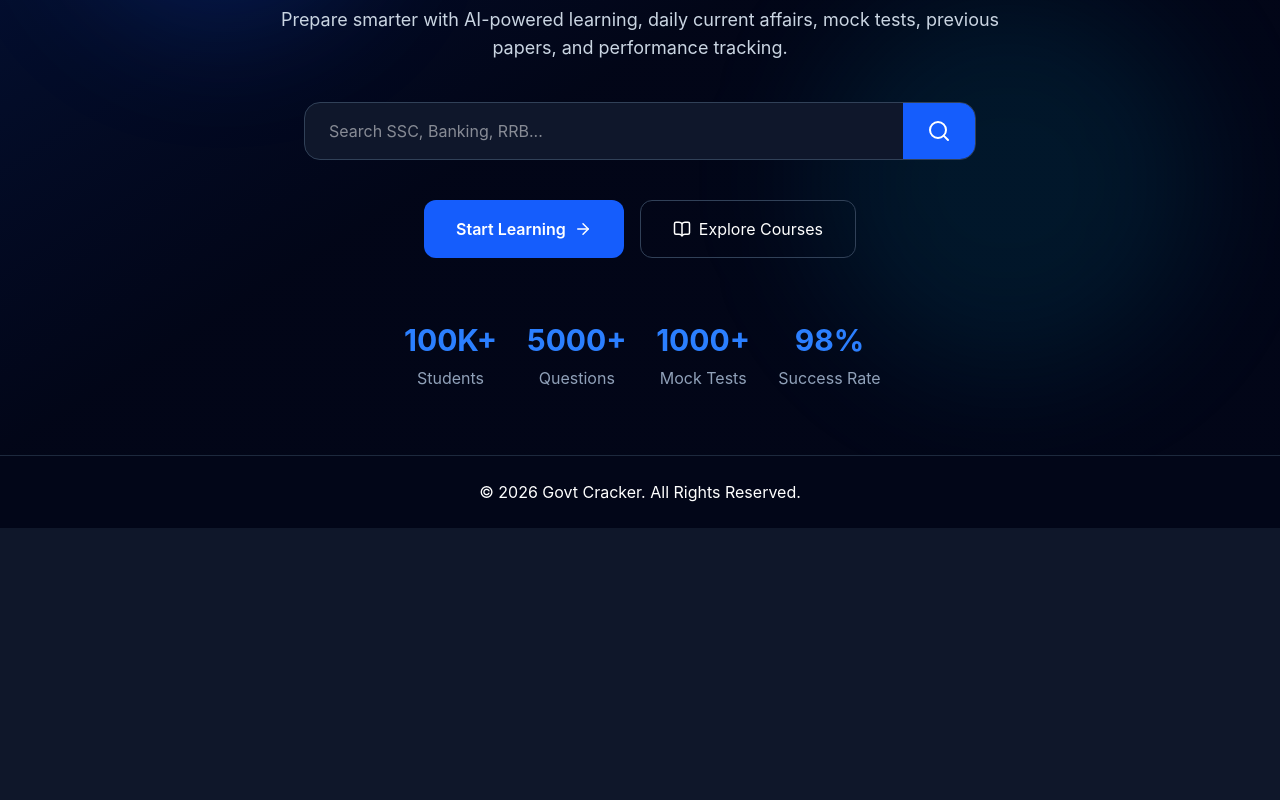
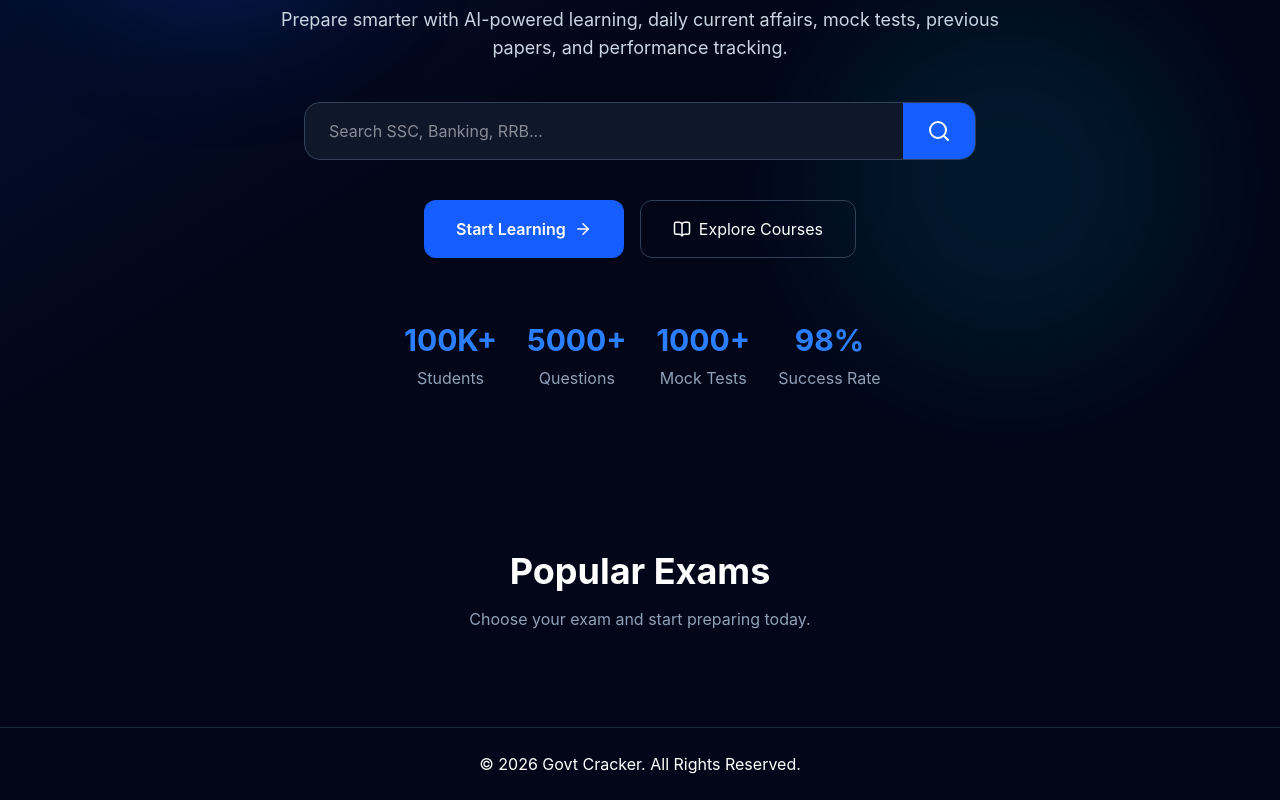
Before and after one commit to Chanduuu018/govt-cracker, a React (Vite) app: page / in a window 1280 px wide. Shown: the part 426-1226 px from the top of the page. Before the commit the page ends 954 px from the top, so only its background shows below. Built offline with nearby package versions, Linux system fonts and the light colour scheme.

Commit message:
feat: improve navbar navigation

```diff
--- a/src/App.tsx
+++ b/src/App.tsx
@@ -1,12 +1,14 @@
 import MainLayout from "./layouts/MainLayout";
 import Hero from "./components/home/Hero";
+import PopularExams from "./components/home/PopularExams";
 
-function App() {
+const App = () => {
   return (
     <MainLayout>
       <Hero />
+      <PopularExams />
     </MainLayout>
   );
-}
+};
 
 export default App;
--- /dev/null
+++ b/src/components/home/PopularExams.tsx
@@ -0,0 +1,19 @@
+import Section from "../ui/Section";
+
+const PopularExams = () => {
+  return (
+    <Section>
+      <div className="text-center">
+        <h2 className="text-4xl font-bold text-white">
+          Popular Exams
+        </h2>
+
+        <p className="mt-4 text-slate-400">
+          Choose your exam and start preparing today.
+        </p>
+      </div>
+    </Section>
+  );
+};
+
+export default PopularExams;
--- a/src/components/ui/Card.tsx
+++ b/src/components/ui/Card.tsx
@@ -0,0 +1,15 @@
+import type { ReactNode } from "react";
+
+interface CardProps {
+  children: ReactNode;
+}
+
+const Card = ({ children }: CardProps) => {
+  return (
+    <div className="rounded-2xl border border-slate-800 bg-slate-900/60 p-6 backdrop-blur-md transition-all duration-300 hover:-translate-y-2 hover:border-blue-500/40 hover:shadow-xl hover:shadow-blue-500/10">
+      {children}
+    </div>
+  );
+};
+
+export default Card;
--- /dev/null
+++ b/src/components/ui/Section.tsx
@@ -0,0 +1,17 @@
+import type { ReactNode } from "react";
+import Container from "./Container";
+
+interface SectionProps {
+  children: ReactNode;
+  className?: string;
+}
+
+const Section = ({ children, className = "" }: SectionProps) => {
+  return (
+    <section className={`py-24 ${className}`}>
+      <Container>{children}</Container>
+    </section>
+  );
+};
+
+export default Section;
--- a/src/constants/examCategories.ts
+++ b/src/constants/examCategories.ts
@@ -0,0 +1,38 @@
+export const examCategories = [
+  {
+    title: "SSC CGL",
+    icon: "🏛️",
+    questions: "1200+",
+    mocks: "50+",
+  },
+  {
+    title: "RRB NTPC",
+    icon: "🚂",
+    questions: "950+",
+    mocks: "40+",
+  },
+  {
+    title: "Banking",
+    icon: "🏦",
+    questions: "1500+",
+    mocks: "60+",
+  },
+  {
+    title: "UPSC",
+    icon: "🎓",
+    questions: "1800+",
+    mocks: "70+",
+  },
+  {
+    title: "Police",
+    icon: "👮",
+    questions: "800+",
+    mocks: "35+",
+  },
+  {
+    title: "Groups",
+    icon: "📚",
+    questions: "1100+",
+    mocks: "45+",
+  },
+];
```
Also changed, not shown: src/components/home/PopularExam.tsx (deleted).
